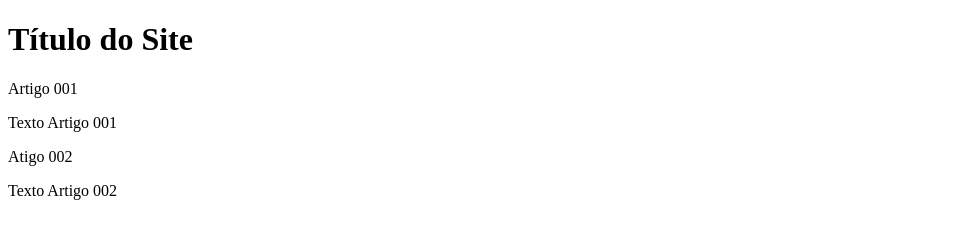
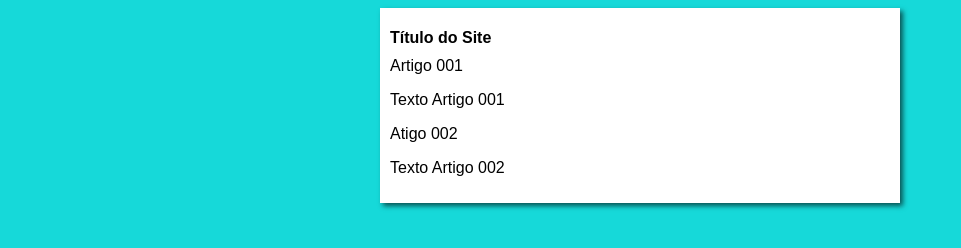
Before and after one commit to ruanvieira12/projeto-site, a plain HTML site: page index.html in a window 1280 px wide. Shown: the whole page, without its empty margins (0-961 px from the left). Drawn offline with Linux system fonts and the light colour scheme.

Commit message:
iniciei o design

```diff
--- /dev/null
+++ b/estilos/style.css
@@ -0,0 +1,16 @@
+*{
+    font-family: Arial, Helvetica, sans-serif;
+    font-size: 16px;
+}
+
+body{
+    background-color: rgb(22, 217, 217);
+}
+
+main{
+    background-color: white;
+    width: 500px;
+    margin: auto;
+    padding: 10px;
+    box-shadow: 3px 3px 5px rgba(0, 0, 0, 0.616);
+}
--- a/index.html
+++ b/index.html
@@ -4,6 +4,7 @@
     <meta charset="UTF-8">
     <meta name="viewport" content="width=device-width, initial-scale=1.0">
     <title>Título do Site</title>
+    <link rel="stylesheet" href="estilos/style.css">
 </head>
 <body>
     <main>
```
